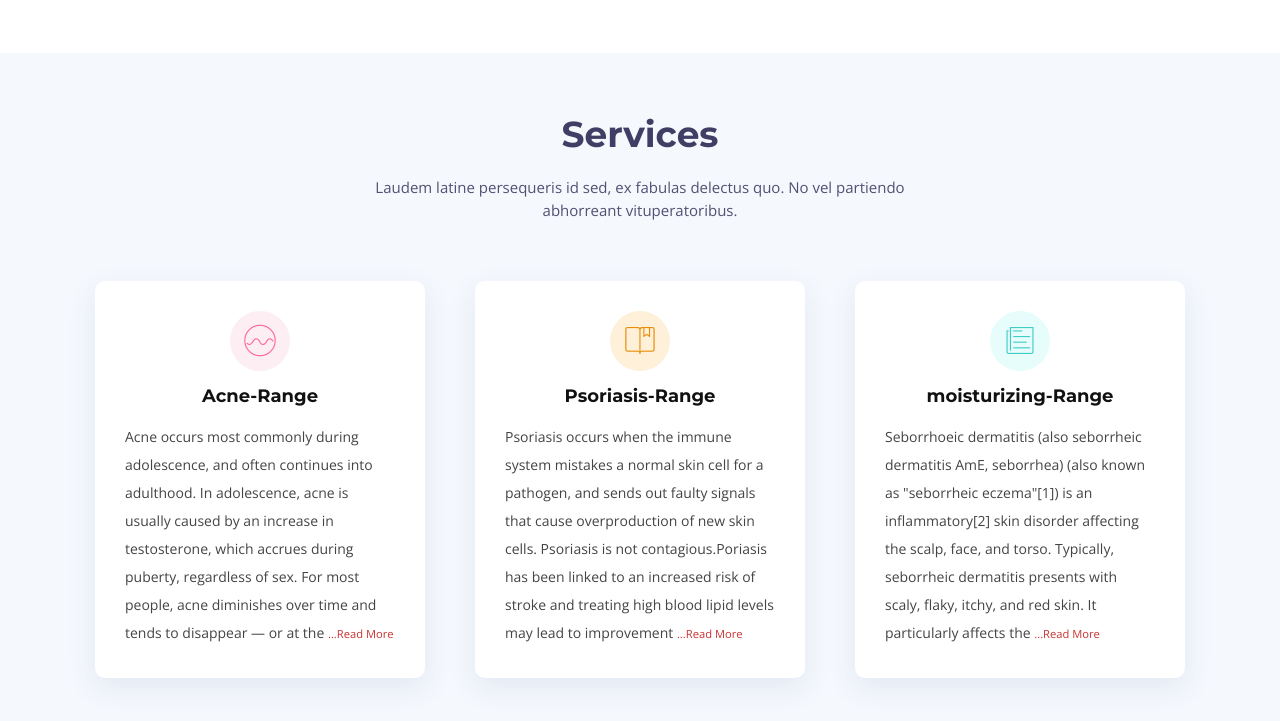
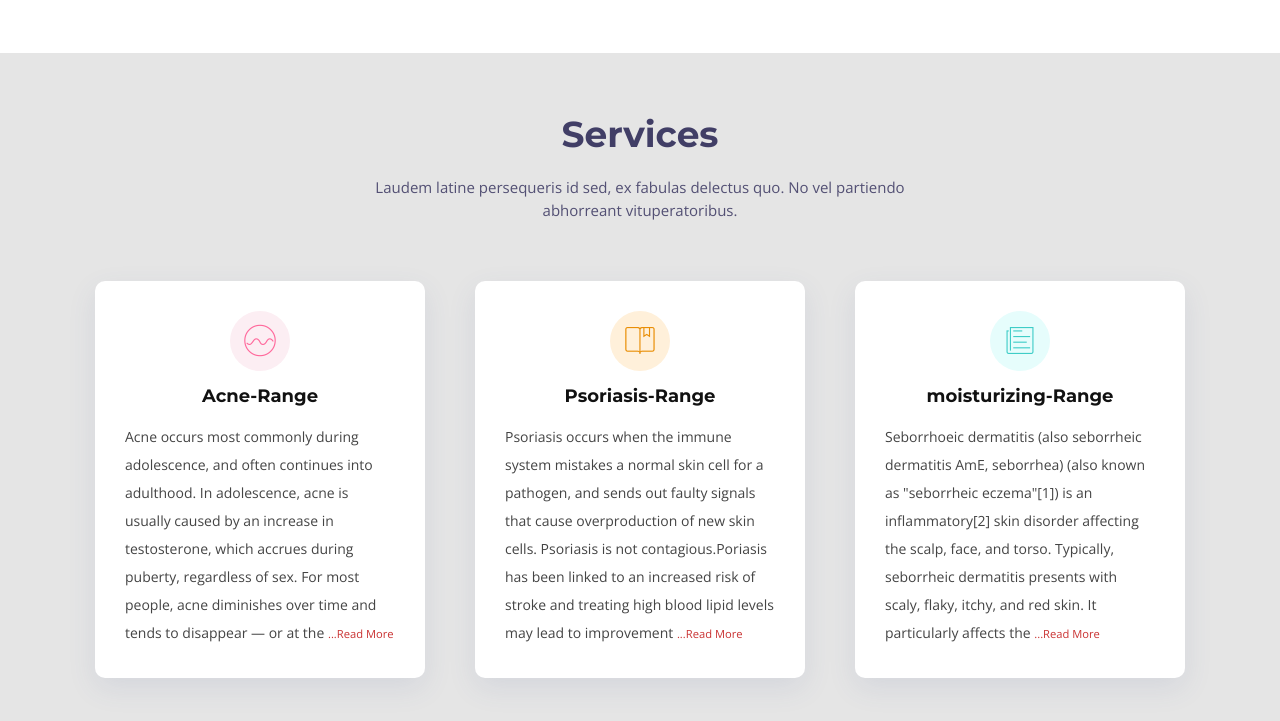
Before and after one commit to indaiexp/maakamakhya, a plain HTML site: page maakamakhya/index.html in a window 1280 px wide. Shown: the part 1400-2121 px from the top of the page. Drawn offline with nearby package versions, Linux system fonts and the light colour scheme; files whose address does not match are found by name.

Commit message:
Update style.css

```diff
--- a/maakamakhya/css/style.css
+++ b/maakamakhya/css/style.css
@@ -563,7 +563,7 @@ h6 {
 --------------------------------*/
 
 .section-bg {
-  background: #f5f8fd;
+  background: rgba(0,0,0,0.1);
 }
 
 /* About Us Section
```
